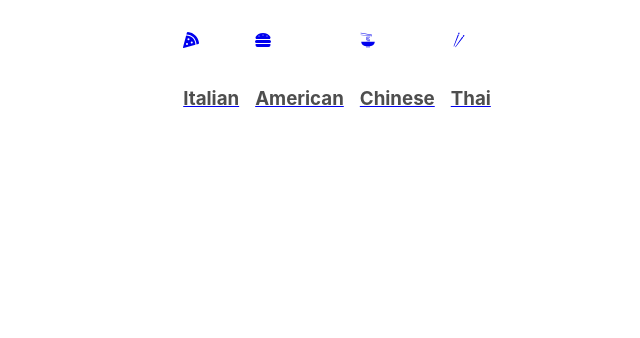
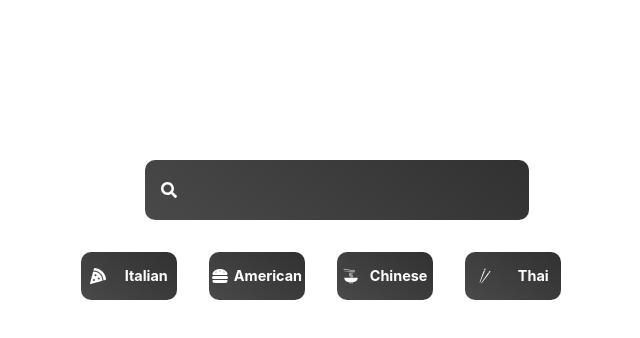
Before and after one commit to Mink-a/101Recipe, a React (Vite) app: page /recipe/1 in a window 1280 px wide. Shown: the top 338 px of the page, without its empty margins (303-943 px from the left). Built offline with nearby package versions, Linux system fonts and the light colour scheme.

Commit message:
add search function

```diff
--- a/src/App.jsx
+++ b/src/App.jsx
@@ -1,11 +1,13 @@
 import { BrowserRouter } from "react-router-dom";
 import { Category } from "./components/Category";
+import Search from "./components/Search";
 import Pages from "./pages/Pages";
 
 function App() {
   return (
     <div>
       <BrowserRouter>
+        <Search />
         <Category />
         <Pages />
       </BrowserRouter>
--- a/src/components/Category.jsx
+++ b/src/components/Category.jsx
@@ -6,22 +6,22 @@
 export const Category = () => {
   return (
     <List>
-      <NavLink to={"/crusine/italian"}>
+      <SLink to={"/crusine/italian"}>
         <FaPizzaSlice />
         <h3>Italian</h3>
-      </NavLink>
-      <NavLink to={"/crusine/american"}>
+      </SLink>
+      <SLink to={"/crusine/american"}>
         <FaHamburger />
         <h3>American</h3>
-      </NavLink>
-      <NavLink to={"/crusine/chinese"}>
+      </SLink>
+      <SLink to={"/crusine/chinese"}>
         <GiNoodles />
         <h3>Chinese</h3>
-      </NavLink>
-      <NavLink to={"/crusine/thai"}>
+      </SLink>
+      <SLink to={"/crusine/thai"}>
         <GiChopsticks />
         <h3>Thai</h3>
-      </NavLink>
+      </SLink>
     </List>
   );
 };
@@ -30,5 +30,27 @@
   display: flex;
   justify-content: center;
   margin: 2rem 0rem;
-  gap: 1rem;
 `;
+
+const SLink = styled(NavLink)`
+  display: flex;
+  align-items: center;
+  justify-content: space-around;
+  border-radius: 10px;
+  margin-right: 2rem;
+  text-decoration: none;
+  background: linear-gradient(35deg, #494949, #313131);
+  width: 6rem;
+  height: 3rem;
+  cursor: pointer;
+  h3 {
+    color: white;
+    font-size: 0.9rem;
+  }
+  svg {
+    color: white;
+  }
+  &.active {
+    background: linear-gradient(to right, #f27121, #e94057);
+  }
+`;
--- /dev/null
+++ b/src/components/Search.jsx
@@ -0,0 +1,56 @@
+import { useState } from "react";
+import { FaSearch } from "react-icons/fa";
+import { useNavigate } from "react-router-dom";
+import styled from "styled-components";
+
+function Search() {
+  const [input, setInput] = useState("");
+  const navigate = useNavigate();
+  const submitHandler = (e) => {
+    e.preventDefault();
+    navigate("/search/" + input);
+  };
+  return (
+    <div>
+      <FormStyled onSubmit={submitHandler}>
+        <div>
+          <FaSearch />
+          <input
+            onChange={(e) => setInput(e.target.value)}
+            type="text"
+            value={input}
+          />
+        </div>
+      </FormStyled>
+    </div>
+  );
+}
+
+const FormStyled = styled.form`
+  margin: 0rem 20rem;
+  div {
+    margin-top: 10rem;
+    width: 100%;
+    position: relative;
+    input {
+      border: none;
+      background: linear-gradient(35deg, #494949, #313131);
+      font-size: 1.5rem;
+      color: white;
+      padding: 1rem 3rem;
+      border: none;
+      border-radius: 10px;
+      outline: none;
+      width: 100%;
+    }
+    svg {
+      position: absolute;
+      top: 50%;
+      left: 0%;
+      transform: translate(100%, -50%);
+      color: white;
+    }
+  }
+`;
+
+export default Search;
--- a/src/pages/Pages.jsx
+++ b/src/pages/Pages.jsx
@@ -2,11 +2,13 @@
 import Home from "./Home";
 import { Route, Routes } from "react-router-dom";
 import Crusine from "./Crusine";
+import Search from "./Search";
 function Pages() {
   return (
     <Routes>
       <Route path="/" element={<Home />} />
       <Route path="/crusine/:type" element={<Crusine />} />
+      <Route path="/search/:search" element={<Search />} />
     </Routes>
   );
 }
--- /dev/null
+++ b/src/pages/Search.jsx
@@ -0,0 +1,57 @@
+import React, { useEffect, useState } from "react";
+import styled from "styled-components";
+import { Link, useParams } from "react-router-dom";
+import { motion } from "framer-motion";
+function Search() {
+  const [searchRecipe, setSearchRecipe] = useState([]);
+  let param = useParams();
+
+  const getSearch = async (search) => {
+    const data = await fetch(
+      `https://api.spoonacular.com/recipes/complexSearch?apiKey=${
+        import.meta.env.VITE_API_KEY
+      }&query=${search}`
+    );
+    const recipes = await data.json();
+    setSearchRecipe(recipes.results);
+  };
+
+  useEffect(() => {
+    getSearch(param.search);
+    // console.log(param.search);
+  }, [param.search]);
+  return (
+    <Grid>
+      {searchRecipe.map((recipe) => {
+        return (
+          <Card key={recipe.id}>
+            <img src={recipe.image} alt={recipe.title} />
+            <h4>{recipe.title}</h4>
+          </Card>
+        );
+      })}
+    </Grid>
+  );
+}
+
+const Grid = styled.div`
+  display: grid;
+  grid-template-columns: repeat(auto-fit, minmax(20rem, 1fr));
+  grid-gap: 2rem;
+`;
+
+const Card = styled.div`
+  img {
+    width: 100%;
+    border-radius: 2rem;
+  }
+  a {
+    text-decoration: none;
+  }
+  h4 {
+    text-align: center;
+    padding: 1rem;
+  }
+`;
+
+export default Search;
```
